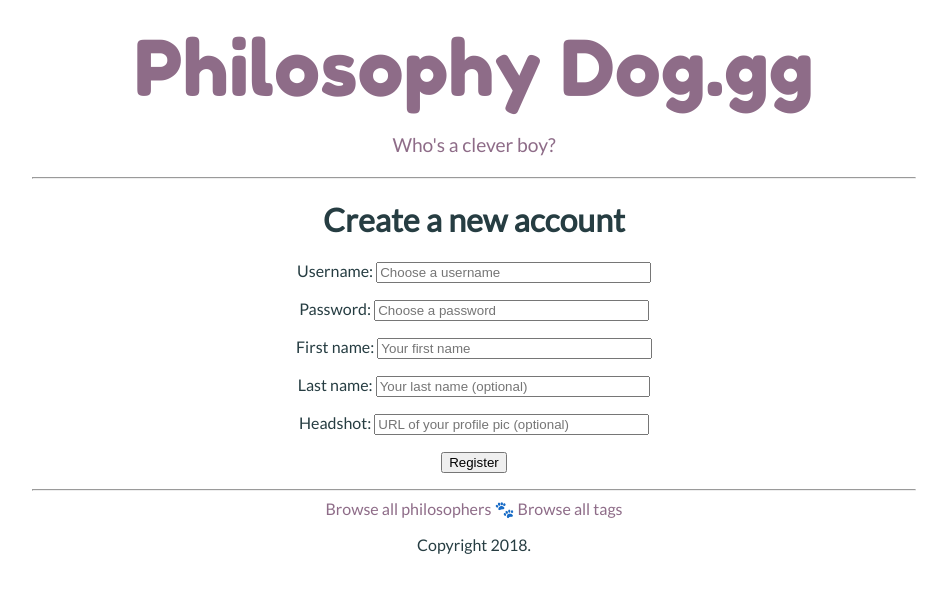
After one commit to zfornaca/homework, a Flask app: page /register in a window 1280 px wide. The commit adds this page. Shown: the top 593 px of the page, without its empty margins (166-1113 px from the left). Run offline with Flask 2, Linux system fonts and the light colour scheme.

Commit message:
adding login functinoality to Philosophy Dog

```diff
--- a/w4/one-many/app.py
+++ b/w4/one-many/app.py
@@ -1,10 +1,8 @@
-# Re: #7 ("Can you think of a way to improve the performance") the answer is no.
-# need to make tags visible on messages page (e.g. Socrates/kindling should have 'scrappy')
-
-from flask import Flask, request, url_for, redirect, render_template, flash
+from flask import Flask, request, url_for, redirect, render_template, flash, session
 from flask_modus import Modus
 # from flask_debugtoolbar import DebugToolbarExtension
 from flask_sqlalchemy import SQLAlchemy
+from flask_bcrypt import Bcrypt
 
 app = Flask(__name__)
 app.config['SQLALCHEMY_DATABASE_URI'] = "postgresql://localhost/one_many"
@@ -14,6 +12,7 @@ app.config['SECRET_KEY'] = "infinitesadness"
 app.config['DEBUG_TB_INTERCEPT_REDIRECTS'] = False
 
 modus = Modus(app)
+bcrypt = Bcrypt(app)
 db = SQLAlchemy(app)
 
 # toolbar = DebugToolbarExtension(app)
@@ -26,8 +25,33 @@ class User(db.Model):
     first_name = db.Column(db.Text, nullable=False)
     last_name = db.Column(db.Text)
     image_url = db.Column(db.Text)
+    username = db.Column(db.Text, nullable=False)
+    password = db.Column(db.Text, nullable=False)
     msgs = db.relationship('Message', backref="user", cascade="all,delete")
-    # I think this is still okay; Matt's msgs line is a little different
+
+    @classmethod
+    def register(cls, username, password, first_name, last_name, image_url):
+        """Register a user, hashing their password."""
+
+        hashed = bcrypt.generate_password_hash(password)
+        hashed_utf8 = hashed.decode("utf8")
+        return cls(
+            username=username,
+            password=hashed_utf8,
+            first_name=first_name,
+            last_name=last_name,
+            image_url=image_url)
+
+    @classmethod
+    def authenticate(cls, username, password):
+        """Validate that the user exists & that their password is correct."""
+
+        user = User.query.filter_by(username=username).first()
+        if user:
+            if bcrypt.check_password_hash(user.password, password):
+                return user
+
+        return False
 
 
 class Message(db.Model):
@@ -79,25 +103,47 @@ def users_index():
     return render_template("users/index.html", users=users)
 
 
-@app.route("/users/new")
-def users_new():
-    """Display form to create a new user."""
-    return render_template("users/new.html")
+@app.route("/register", methods=['GET', 'POST'])
+def register():
+    """Provides/handles form to register a new user and, if successful, redirects to a login page."""
+    if request.method == "POST":
+        username = request.form.get("username")
+        password = request.form.get("password")
+        first_name = request.form.get("first_name")
+        last_name = request.form.get("last_name")
+        image_url = request.form.get("image_url")
+        user = User.register(username, password, first_name, last_name,
+                             image_url)
+        db.session.add(user)
+        db.session.commit()
+        return redirect(url_for("login"))
+
+    return render_template("users/register.html")
 
 
-@app.route("/users", methods=["POST"])
-def users_create():
-    """Create a new user and return to the list of all users."""
-    if request.form['first_name'] == "":
-        flash("A first name is required.")
-        return redirect(url_for("users_new"))
-    first_name = request.form['first_name']
-    last_name = request.form['last_name']
-    image_url = request.form['image_url']
-    new_user = User(
-        first_name=first_name, last_name=last_name, image_url=image_url)
-    db.session.add(new_user)
-    db.session.commit()
+@app.route("/login", methods=['GET', 'POST'])
+def login():
+    """Provides/handles form to login an existing user and, if successful, redirects to MYSTERY ZONE."""
+
+    if request.method == "POST":
+        username = request.form.get("username")
+        password = request.form.get("password")
+
+        user = User.authenticate(username, password)
+        if user:
+            session['user_id'] = user.id
+            return redirect(url_for("users_index"))
+
+    return render_template("users/login.html")
+
+
+@app.route("/logout")
+def logout():
+    """Logs out user and redirects to main index."""
+
+    if session['user_id']:
+        del session['user_id']
+
     return redirect(url_for("users_index"))
 
 
@@ -112,16 +158,23 @@ def users_show(user_id):
 def users_destroy(user_id):
     """Remove user (and all their messages) from the database."""
     user = User.query.get_or_404(user_id)
-    db.session.delete(user)
-    db.session.commit()
-    return redirect(url_for("users_index"))
+
+    if user.id == session['user_id']:
+        db.session.delete(user)
+        db.session.commit()
+        return redirect(url_for("users_index"))
+
+    return redirect(url_for("users_show", user_id=user.id))
 
 
 @app.route("/users/<int:user_id>/edit")
 def users_edit(user_id):
     """Display form to edit selected user."""
     user = User.query.get_or_404(user_id)
-    return render_template("users/edit.html", user=user)
+    if user.id == session['user_id']:
+        return render_template("users/edit.html", user=user)
+
+    return redirect(url_for("users_show", user_id=user.id))
 
 
 @app.route("/users/<int:user_id>", methods=["PATCH"])
@@ -152,8 +205,12 @@ def msgs_index(user_id):
 def msgs_new(user_id):
     """Display form to create a new message for selected user."""
     user = User.query.get_or_404(user_id)
-    tags = Tag.query.all()
-    return render_template('msgs/new.html', user=user, tags=tags)
+
+    if user.id == session['user_id']:
+        tags = Tag.query.all()
+        return render_template('msgs/new.html', user=user, tags=tags)
+
+    return redirect(url_for("users_show", user_id=user.id))
 
 
 @app.route("/users/<int:user_id>/msgs", methods=["POST"])
@@ -180,17 +237,24 @@ def msgs_destroy(msg_id):
     """Delete selected message and return to list of messages."""
     msg = Message.query.get_or_404(msg_id)
     user = msg.user
-    db.session.delete(msg)
-    db.session.commit()
-    return redirect(url_for('msgs_index', user_id=user.id))
+    if user.id == session['user_id']:
+        db.session.delete(msg)
+        db.session.commit()
+        return redirect(url_for('msgs_index', user_id=user.id))
+
+    return redirect(url_for("/msgs_show", msg_id=msg.id))
 
 
 @app.route("/msgs/<int:msg_id>/edit")
 def msgs_edit(msg_id):
     """Display form to edit selected message."""
     msg = Message.query.get_or_404(msg_id)
-    tags = Tag.query.all()
-    return render_template('msgs/edit.html', msg=msg, tags=tags)
+
+    if msg.user.id == session['user_id']:
+        tags = Tag.query.all()
+        return render_template('msgs/edit.html', msg=msg, tags=tags)
+
+    return redirect(url_for("/msgs_show", msg_id=msg.id))
 
 
 @app.route("/msgs/<int:msg_id>", methods=["PATCH"])
--- a/w4/one-many/static/styles/style.css
+++ b/w4/one-many/static/styles/style.css
@@ -109,3 +109,7 @@ img {
   padding: 0 10em 0 11em;
   text-align: left;
 }
+
+input {
+  width: 20em;
+}
--- a/w4/one-many/templates/base.html
+++ b/w4/one-many/templates/base.html
@@ -27,6 +27,15 @@
     <hr>
     <a href="{{ url_for('users_index') }}">Browse all philosophers</a> 🐾
     <a href="{{ url_for('tags_index') }}">Browse all tags</a>
+
+    {% if session['user_id'] %}
+
+    <p>
+    <a href="{{ url_for('logout') }}">Log out</a>
+    </p>
+    {% endif %}
+
+
     <p>Copyright 2018.</p>
   </div>
 </body>
--- a/w4/one-many/templates/msgs/show.html
+++ b/w4/one-many/templates/msgs/show.html
@@ -9,8 +9,13 @@
   </div>
 </div>
 
+{% if msg.user.id == session['user_id'] %}
+
 <a href="{{ url_for('msgs_edit', msg_id=msg.id) }}">Edit quote</a> 🐾
 <a href="{{ url_for('msgs_destroy', msg_id=msg.id) }}?_method=DELETE" method="POST">Delete quote</a> 🐾
+
+{% endif %}
+
 <a href="{{ url_for('msgs_index', user_id=msg.user.id) }}">See all quotes from {{ msg.user.first_name }} {{msg.user.last_name }}</a>
 
 {% endblock %}
--- /dev/null
+++ b/w4/one-many/templates/users/register.html
@@ -0,0 +1,49 @@
+{% extends 'base.html' %} {% block content %} {% for flash in get_flashed_messages() %}
+<div>
+  <h5>{{ flash }}</h5>
+</div>
+{% endfor %}
+
+<h1>Create a new account</h1>
+
+<form action="{{ url_for('register') }}" method="POST">
+  <p>
+
+    <label for="username">Username:</label>
+    <input id="username" name="username" type="text" placeholder="Choose a username" />
+  </p>
+
+  <p>
+
+    <label for="password">Password:</label>
+    <input id="password" name="password" type="password" placeholder="Choose a password" />
+  </p>
+
+
+  <p>
+
+    <label for="first_name">First name:</label>
+    <input id="first_name" name="first_name" type="text" placeholder="Your first name" />
+  </p>
+
+  <p>
+    <label for="last_name">Last name:</label>
+    <input id="last_name" name="last_name" type="text" placeholder="Your last name (optional)" />
+  </p>
+
+  <p>
+    <label for="image_url">Headshot:</label>
+    <input id="image_url" name="image_url" type="text" placeholder="URL of your profile pic (optional)" />
+  </p>
+
+
+  <p>
+    <button type="submit">Register</button>
+  </p>
+
+</form>
+<p>
+
+</p>
+
+{% endblock %}
--- a/w4/one-many/templates/users/show.html
+++ b/w4/one-many/templates/users/show.html
@@ -8,10 +8,11 @@
   <p class="wisdom"><a href="{{ url_for('msgs_index', user_id=user.id)}}">The wisdom of {{ user.first_name }} {{ user.last_name }}</a></p>
 </div>
 
+{% if user.id == session['user_id'] %}
 <p>
   <a href="{{ url_for('users_edit', user_id=user.id) }}">Edit this profile</a> 🐾
   <a href="{{ url_for('users_destroy', user_id=user.id) }}?_method=DELETE" method="POST">Remove this profile.</a>
 </p>
-
+{% endif %}
 
 {% endblock %}
```
Also changed, not shown: w4/one-many/templates/msgs/index.html (+9 -2 lines), w4/one-many/templates/users/index.html (+11 -6 lines), w4/one-many/templates/users/login.html (added, +32 -0 lines), w4/one-many/templates/users/new.html (deleted, +0 -38 lines).
